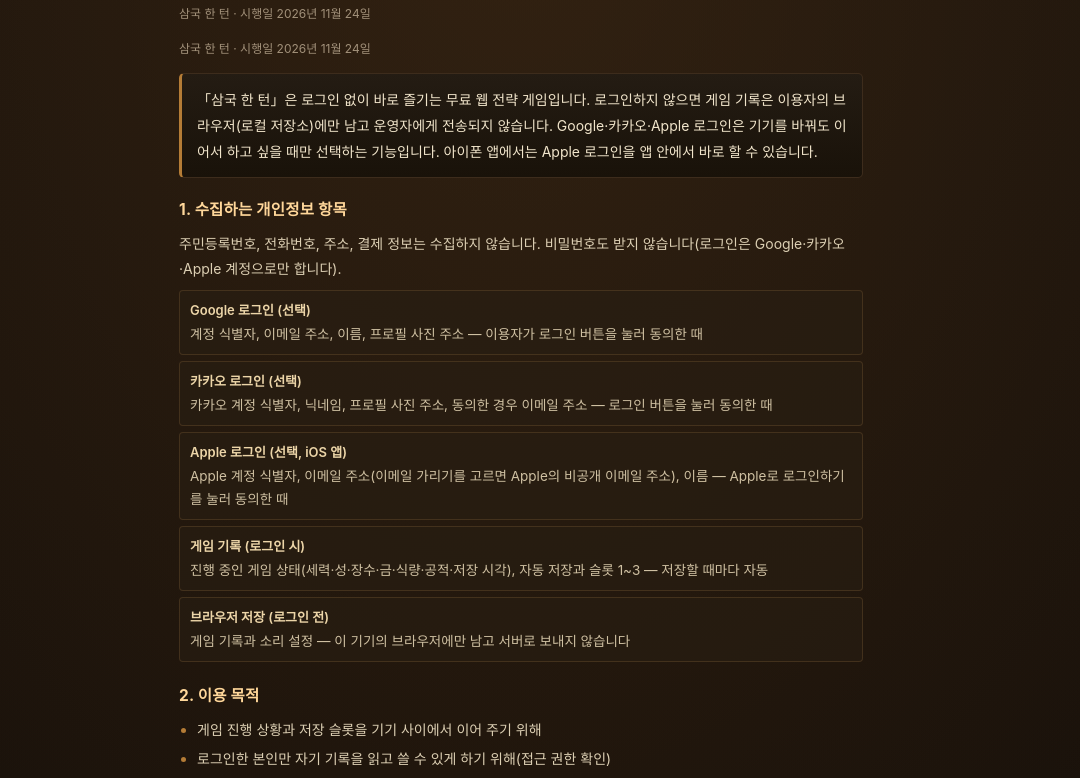
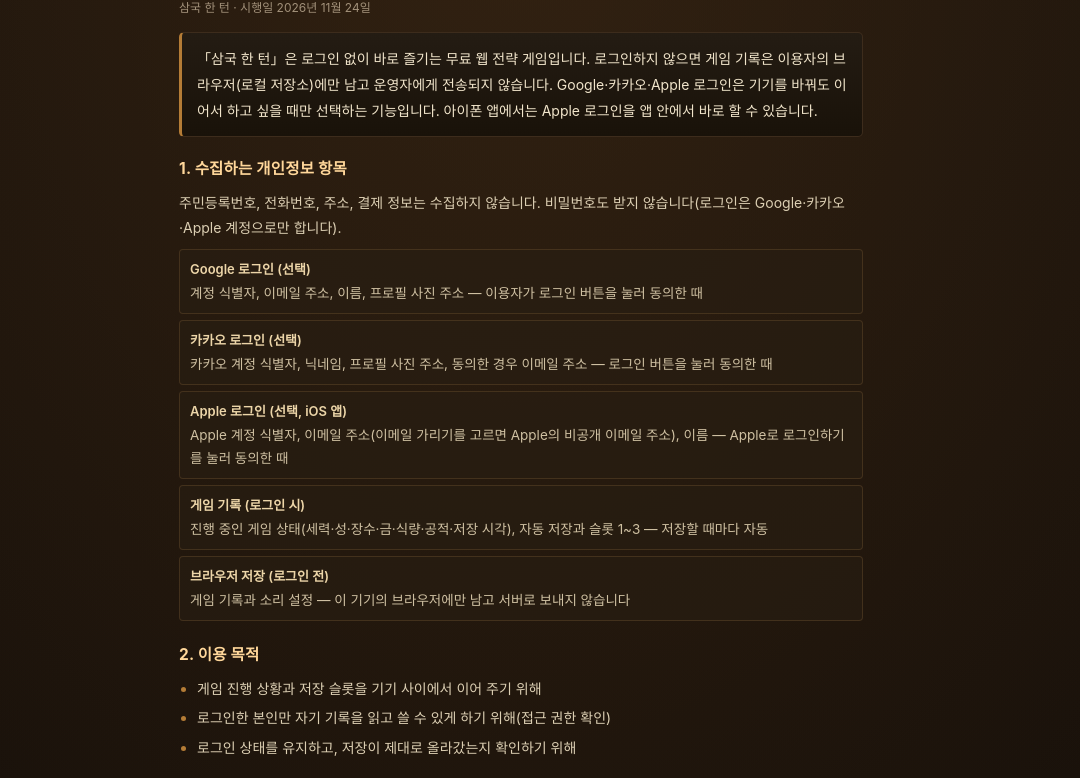
Before and after one commit to leesh33/samgukji5-web, a website: page privacy.html in a window 1280 px wide. Shown: the part 124-902 px from the top of the page, without its empty margins (119-1199 px from the left). Drawn offline with Linux system fonts and the light colour scheme.

Commit message:
약관 페이지: 시행일·문의 줄이 두 번 찍히던 것 수정

```diff
--- a/privacy.html
+++ b/privacy.html
@@ -23,10 +23,7 @@
   const t = legalDocHTML('privacy');
   document.title = t.title + ' — 삼국 한 턴';
   const doc = document.getElementById('doc');
-  doc.innerHTML = '<h1>' + t.title + '</h1>'
-    + '<p class="legal-meta">' + t.meta + '</p>'
-    + t.html
-    + '<p class="foot">' + t.foot + '</p>';
+  doc.innerHTML = '<h1>' + t.title + '</h1>' + t.html;
 </script>
 </body>
 </html>
```
Also changed, not shown: terms.html (+1 -4 lines).
